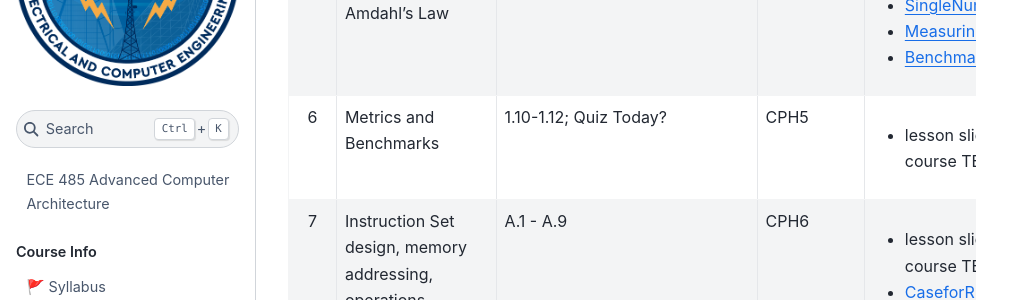
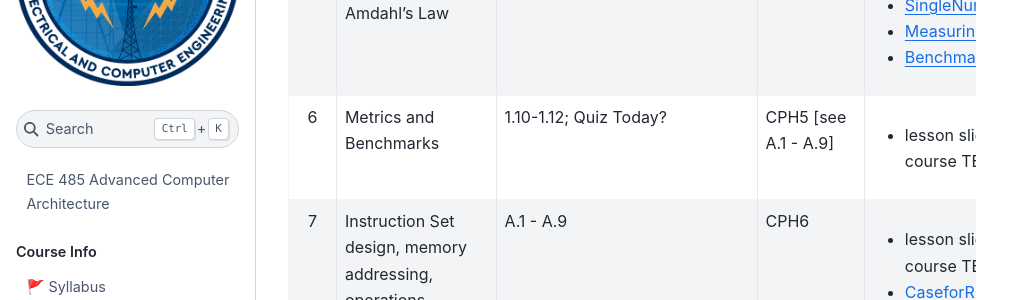
Before and after one commit to USAFA-ECE/ece485, a Jupyter Book: the page built from book/schedule.md, in a window 1280 px wide and 900 px high, scrolled down 879 px. Shown: the part 153-453 px from the top of the window, without its empty margins (0-1031 px from the left). Built offline with Jupyter Book 1.0.4 settings and Sphinx 7.4.7 and the Sphinx Book theme 1.1.4, drawn with Linux system fonts in a browser that asks for light colours.

Commit message:
Update schedule.md

```diff
--- a/book/schedule.md
+++ b/book/schedule.md
@@ -13,7 +13,7 @@ This schedule is subject to change as appropriate.
 | 3   | Trends in Computer Technology                                       | 1.6 - 1.9                                  | CPH2   |   <ul><li>lesson slides are on course TEAMs site </li></ul>    |
 | 4   | Price vs Performance                                                | 1.8 - 1.9        | [skills Review](skillsreview.md)  |   <ul><li>lesson slides are on course TEAMs site </li></ul>     |
 | 5   | Performance, Metrics, Benchmarks, Amdahl's Law    | 1.10-1.12; benchmarking articles in CPH4   | CPH4     | <ul><li>lesson slides are on course TEAMs site </li><li> [SingleNumber](benchmark/PerformanceSingleNumber.pdf) </li><li>[MeasuringPerformance](benchmark/MeasuringPerformance.pdf) </li><li>[BenchmarkDescriptions](benchmark/BenchmarkDescriptions.pdf)  </li></ul>  |
-| 6   | Metrics and Benchmarks                     | 1.10-1.12; Quiz Today?                   | CPH5                  |   <ul><li>lesson slides are on course TEAMs site </li></ul>    |
+| 6   | Metrics and Benchmarks                     | 1.10-1.12; Quiz Today?                   | CPH5 [see A.1 - A.9]                  |   <ul><li>lesson slides are on course TEAMs site </li></ul>    |
 | 7   | Instruction Set design, memory addressing, operations, operands     | A.1 - A.9    | CPH6                  | <ul><li>lesson slides are on course TEAMs site </li><li> [CaseforRISC](handouts/CaseforRISC.pdf) </li></ul>     |
 | 8   | CISC vs RISC Debate                        |                                      | CPH7                   | [RISCvsCISCDebate](handouts/RISCvsCISCDebate.docx)  |
 | 9   | Compiler Technology, RISC-V architecture                            | A.8 - A.9   | Sorry, no CPH8 this year   |   <ul><li>lesson slides are on course TEAMs site </li></ul>      |
```
